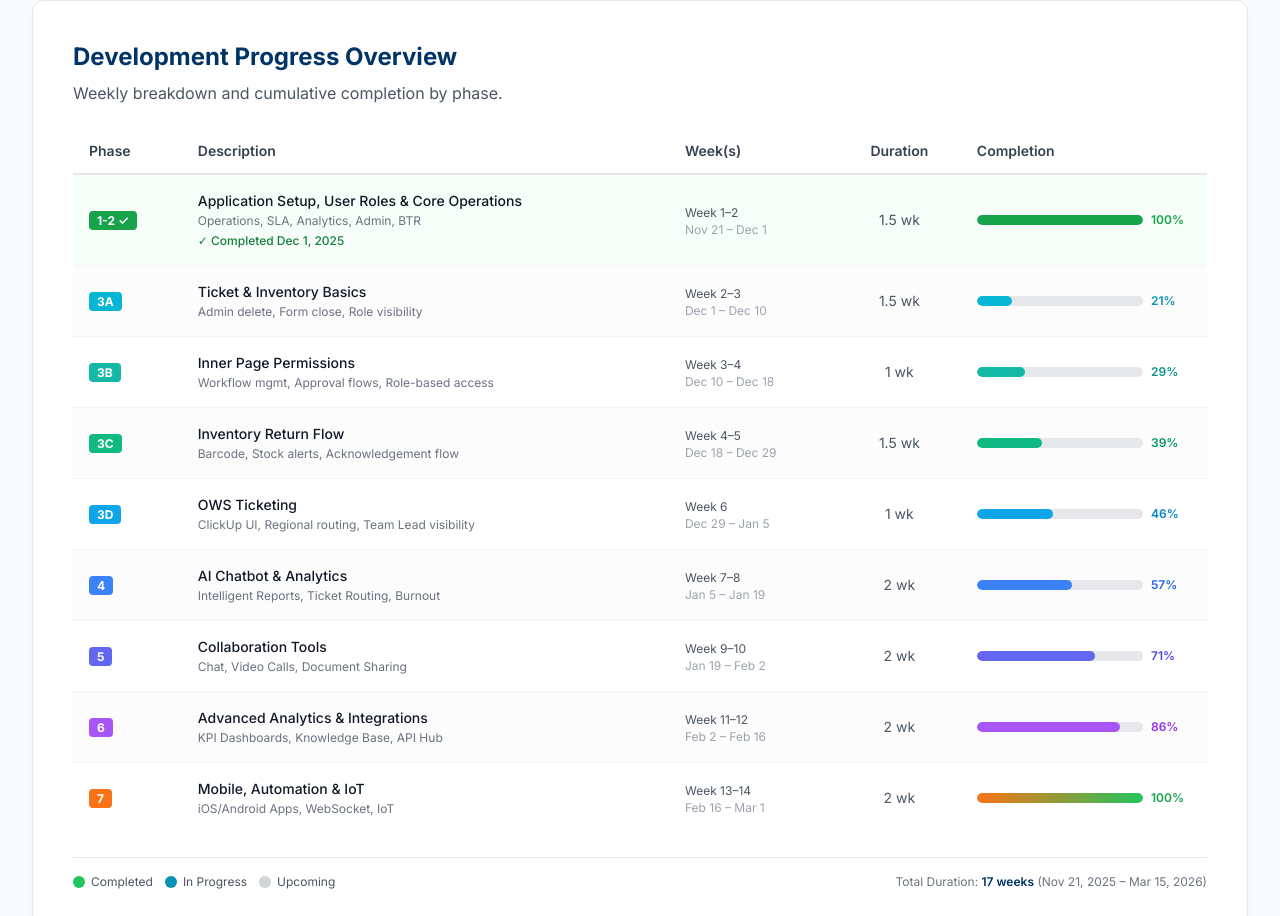
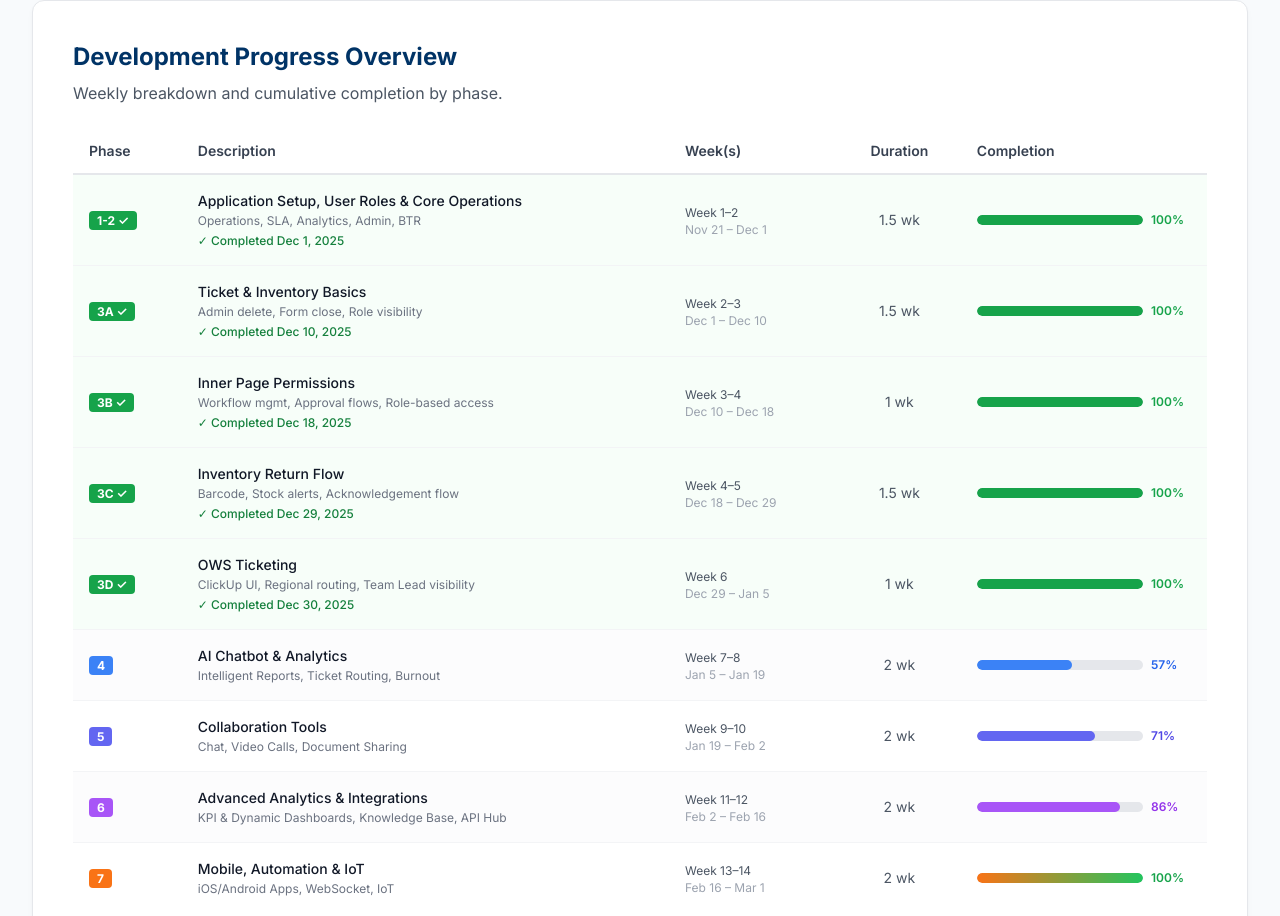
Before and after one commit to Areeb297/oip-dev-plan, a plain HTML site: page index.html in a window 1280 px wide. Shown: the part 875-1791 px from the top of the page. Drawn offline with nearby package versions, Linux system fonts and the light colour scheme.

Commit message:
Add files via upload

```diff
--- a/index.html
+++ b/index.html
@@ -152,6 +152,11 @@
                         <p class="text-xs text-gray-500">Developer</p>
                         <p class="text-sm font-medium text-gray-900">Hassan Malik</p>
                     </div>
+                    <div class="h-8 w-px bg-gray-300"></div>
+                    <div class="text-right">
+                        <p class="text-xs text-gray-500">QA Tester</p>
+                        <p class="text-sm font-medium text-gray-900">Areeb Shafqat</p>
+                    </div>
                 </div>
 
             </div>
@@ -263,13 +268,14 @@
                             </td>
                         </tr>
                         <!-- Phase 3A: Ticket & Inventory Basics -->
-                        <tr class="bg-gray-50/50 border-b border-gray-100 hover:bg-cyan-50/30 transition-colors">
+                        <tr class="bg-green-50/50 border-b border-gray-100 hover:bg-green-50/70 transition-colors">
                             <td class="py-4 px-4">
-                                <span class="bg-cyan-500 text-white text-xs font-bold px-2 py-0.5 rounded">3A</span>
+                                <span class="bg-green-600 text-white text-xs font-bold px-2 py-0.5 rounded">3A ✓</span>
                             </td>
                             <td class="py-4 px-4">
                                 <p class="font-medium text-gray-900">Ticket & Inventory Basics</p>
                                 <p class="text-xs text-gray-500 mt-0.5">Admin delete, Form close, Role visibility</p>
+                                <p class="text-xs text-green-700 mt-1 font-medium">✓ Completed Dec 10, 2025</p>
                             </td>
                             <td class="py-4 px-4 text-gray-600 hidden sm:table-cell">
                                 <span class="text-xs">Week 2–3</span>
@@ -279,20 +285,21 @@
                             <td class="py-4 px-4">
                                 <div class="flex items-center gap-2">
                                     <div class="flex-1 bg-gray-200 rounded-full h-2.5 overflow-hidden">
-                                        <div class="bg-cyan-500 h-full rounded-full" style="width: 21%"></div>
+                                        <div class="bg-green-600 h-full rounded-full" style="width: 100%"></div>
                                     </div>
-                                    <span class="text-xs font-semibold text-cyan-600 w-10">21%</span>
+                                    <span class="text-xs font-semibold text-green-600 w-10">100%</span>
                                 </div>
                             </td>
                         </tr>
                         <!-- Phase 3B: Inner Page Permissions -->
-                        <tr class="bg-white border-b border-gray-100 hover:bg-teal-50/30 transition-colors">
+                        <tr class="bg-green-50/50 border-b border-gray-100 hover:bg-green-50/70 transition-colors">
                             <td class="py-4 px-4">
-                                <span class="bg-teal-500 text-white text-xs font-bold px-2 py-0.5 rounded">3B</span>
+                                <span class="bg-green-600 text-white text-xs font-bold px-2 py-0.5 rounded">3B ✓</span>
                             </td>
                             <td class="py-4 px-4">
                                 <p class="font-medium text-gray-900">Inner Page Permissions</p>
                                 <p class="text-xs text-gray-500 mt-0.5">Workflow mgmt, Approval flows, Role-based access</p>
+                                <p class="text-xs text-green-700 mt-1 font-medium">✓ Completed Dec 18, 2025</p>
                             </td>
                             <td class="py-4 px-4 text-gray-600 hidden sm:table-cell">
                                 <span class="text-xs">Week 3–4</span>
@@ -302,20 +309,21 @@
                             <td class="py-4 px-4">
                                 <div class="flex items-center gap-2">
                                     <div class="flex-1 bg-gray-200 rounded-full h-2.5 overflow-hidden">
-                                        <div class="bg-teal-500 h-full rounded-full" style="width: 29%"></div>
+                                        <div class="bg-green-600 h-full rounded-full" style="width: 100%"></div>
                                     </div>
-                                    <span class="text-xs font-semibold text-teal-600 w-10">29%</span>
+                                    <span class="text-xs font-semibold text-green-600 w-10">100%</span>
                                 </div>
                             </td>
                         </tr>
                         <!-- Phase 3C: Inventory Return Flow -->
-                        <tr class="bg-gray-50/50 border-b border-gray-100 hover:bg-emerald-50/30 transition-colors">
+                        <tr class="bg-green-50/50 border-b border-gray-100 hover:bg-green-50/70 transition-colors">
                             <td class="py-4 px-4">
-                                <span class="bg-emerald-500 text-white text-xs font-bold px-2 py-0.5 rounded">3C</span>
+                                <span class="bg-green-600 text-white text-xs font-bold px-2 py-0.5 rounded">3C ✓</span>
                             </td>
                             <td class="py-4 px-4">
                                 <p class="font-medium text-gray-900">Inventory Return Flow</p>
                                 <p class="text-xs text-gray-500 mt-0.5">Barcode, Stock alerts, Acknowledgement flow</p>
+                                <p class="text-xs text-green-700 mt-1 font-medium">✓ Completed Dec 29, 2025</p>
                             </td>
                             <td class="py-4 px-4 text-gray-600 hidden sm:table-cell">
                                 <span class="text-xs">Week 4–5</span>
@@ -325,20 +333,21 @@
                             <td class="py-4 px-4">
                                 <div class="flex items-center gap-2">
                                     <div class="flex-1 bg-gray-200 rounded-full h-2.5 overflow-hidden">
-                                        <div class="bg-emerald-500 h-full rounded-full" style="width: 39%"></div>
+                                        <div class="bg-green-600 h-full rounded-full" style="width: 100%"></div>
                                     </div>
-                                    <span class="text-xs font-semibold text-emerald-600 w-10">39%</span>
+                                    <span class="text-xs font-semibold text-green-600 w-10">100%</span>
                                 </div>
                             </td>
                         </tr>
                         <!-- Phase 3D: OWS Ticketing -->
-                        <tr class="bg-white border-b border-gray-100 hover:bg-sky-50/30 transition-colors">
+                        <tr class="bg-green-50/50 border-b border-gray-100 hover:bg-green-50/70 transition-colors">
                             <td class="py-4 px-4">
-                                <span class="bg-sky-500 text-white text-xs font-bold px-2 py-0.5 rounded">3D</span>
+                                <span class="bg-green-600 text-white text-xs font-bold px-2 py-0.5 rounded">3D ✓</span>
                             </td>
                             <td class="py-4 px-4">
                                 <p class="font-medium text-gray-900">OWS Ticketing</p>
                                 <p class="text-xs text-gray-500 mt-0.5">ClickUp UI, Regional routing, Team Lead visibility</p>
+                                <p class="text-xs text-green-700 mt-1 font-medium">✓ Completed Dec 30, 2025</p>
                             </td>
                             <td class="py-4 px-4 text-gray-600 hidden sm:table-cell">
                                 <span class="text-xs">Week 6</span>
@@ -348,9 +357,9 @@
                             <td class="py-4 px-4">
                                 <div class="flex items-center gap-2">
                                     <div class="flex-1 bg-gray-200 rounded-full h-2.5 overflow-hidden">
-                                        <div class="bg-sky-500 h-full rounded-full" style="width: 46%"></div>
+                                        <div class="bg-green-600 h-full rounded-full" style="width: 100%"></div>
                                     </div>
-                                    <span class="text-xs font-semibold text-sky-600 w-10">46%</span>
+                                    <span class="text-xs font-semibold text-green-600 w-10">100%</span>
                                 </div>
                             </td>
                         </tr>
@@ -407,7 +416,7 @@
                             </td>
                             <td class="py-4 px-4">
                                 <p class="font-medium text-gray-900">Advanced Analytics & Integrations</p>
-                                <p class="text-xs text-gray-500 mt-0.5">KPI Dashboards, Knowledge Base, API Hub</p>
+                                <p class="text-xs text-gray-500 mt-0.5">KPI & Dynamic Dashboards, Knowledge Base, API Hub</p>
                             </td>
                             <td class="py-4 px-4 text-gray-600 hidden sm:table-cell">
                                 <span class="text-xs">Week 11–12</span>
@@ -700,6 +709,7 @@
                     title: "Phase 3: Ticket, Inventory & OWS Management",
                     subtitle: "Ticket UI, Inventory System, Permissions & OWS Ticketing",
                     dates: "Dec 1 - Dec 18, 2025",
+                    isCompleted: true,
                     objective: "Implement advanced ticket management, complete inventory system with barcodes, role-based permissions, and OWS client-side ticketing.",
                     milestone: {
                         title: "Demonstrable Outcome",
```
